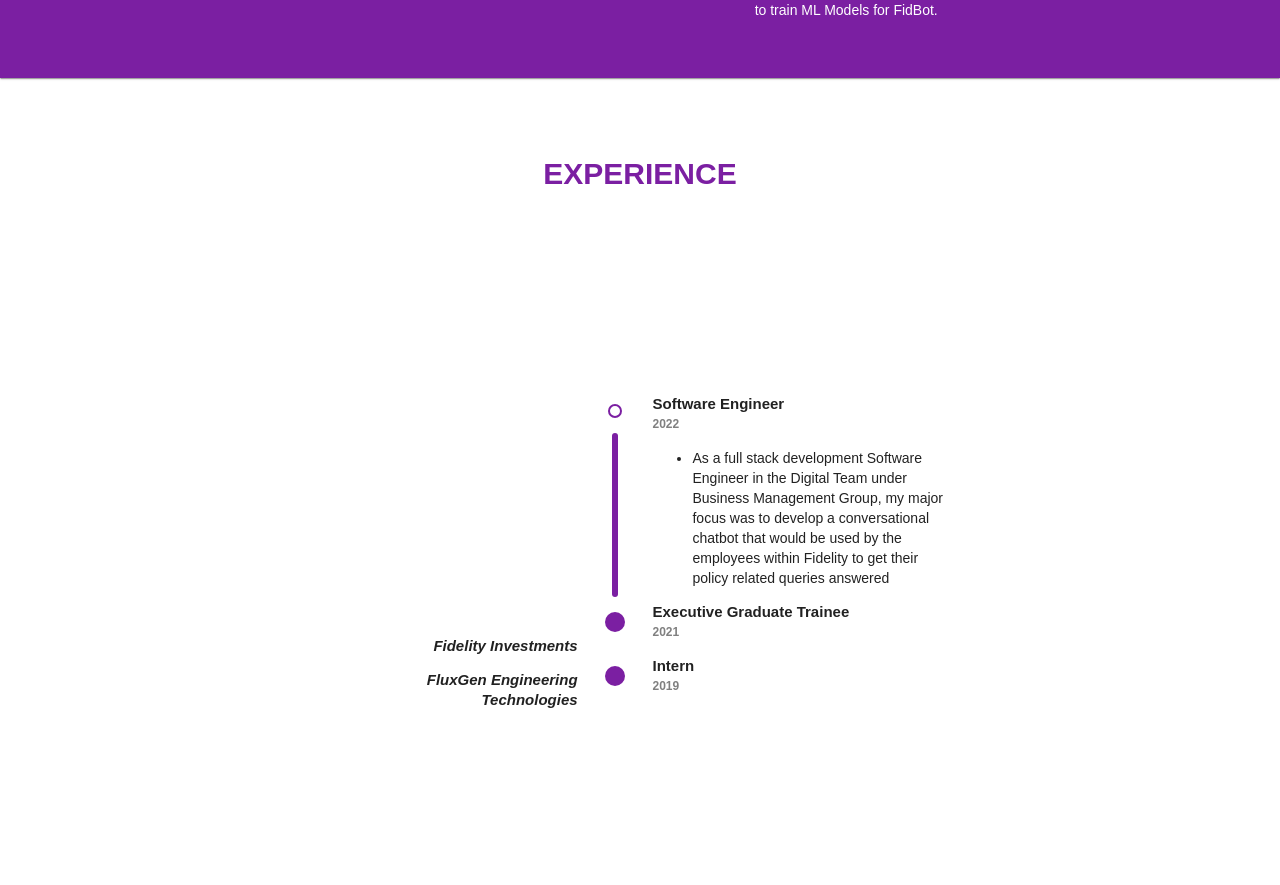
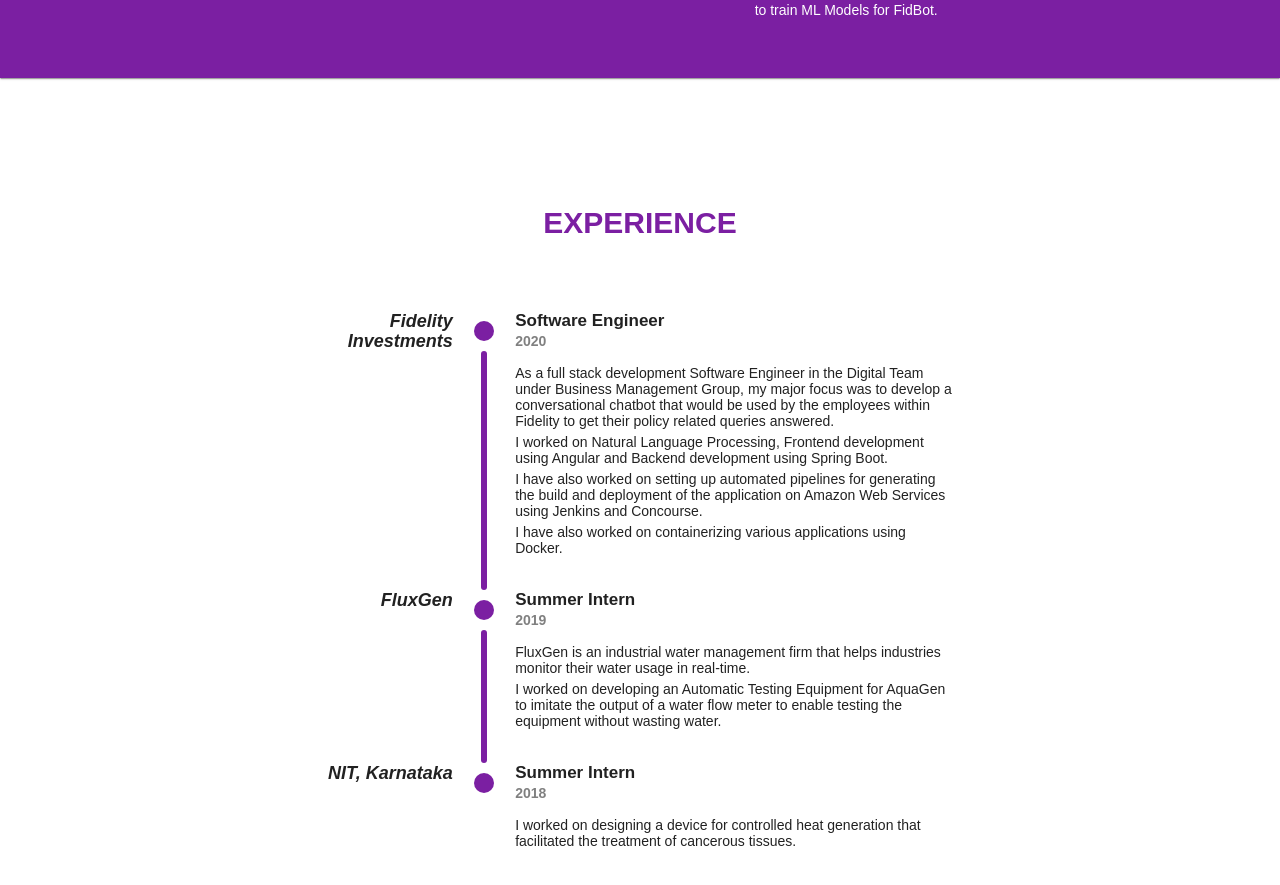
Before and after one commit to nidhiraj98/portfolio, an Angular app: page / in a window 1280 px wide. Shown: the part 1905-2790 px from the top of the page. Built offline with nearby package versions, Linux system fonts and the light colour scheme.

Commit message:
Experience Section: Responsive

```diff
--- a/src/app/app.component.css
+++ b/src/app/app.component.css
@@ -48,6 +48,10 @@
     width: 100%;
 }
 
+app-skills {
+    min-height: calc(100vh - 32px);
+}
+
 @media screen and (max-width: 500px) {
     .navbar {
         justify-content: center;
--- a/src/app/experience/experience-item/experience-item.component.css
+++ b/src/app/experience/experience-item/experience-item.component.css
@@ -3,21 +3,8 @@
     flex-direction: row;
 }
 
-.company-name {
-    width: 40%;
-
-    display: flex;
-    align-items: flex-end;
-    justify-content: flex-end;
-
-    font-size: 1.5rem;
-    font-weight: bold;
-    text-align: right;
-    font-style: italic;
-}
-
 .designation-container {
-    width: 60%;
+    width: 100%;
 
     display: flex;
     flex-direction: column-reverse;
@@ -28,8 +15,22 @@
     justify-content: space-evenly;
 }
 
+.company-name {
+    width: 20%;
+    padding-top: 20px;
+
+    font-size: 1.8rem;
+    font-weight: bold;
+    text-align: right;
+    font-style: italic;
+}
+
+.company-name.small-screen {
+    font-size: inherit;
+}
+
 .road-map {
-    width: 20%;
+    width: 10%;
 
     display: flex;
     align-items: center;
@@ -37,62 +38,93 @@
     justify-content: flex-start;
 }
 
+.top {
+    height: 20px;
+}
+
+.bottom {
+    flex-grow: 1;
+}
+
 .vertical-line {
     width: 6px;
     background-color: var(--color-accent);
-
-    border-radius: 5px;
-
-    margin: 5px auto;
+    height: 100%;
 }
 
-.minor .vertical-line {
-    height: calc(100% - 10px - 14px - 20px);
+.top .vertical-line {
+    border-bottom-left-radius: 5px;
+    border-bottom-right-radius: 5px;
 }
 
-.major .vertical-line {
-    height: calc(100% - 10px - 24px - 20px);
+.bottom .vertical-line {
+    border-top-right-radius: 5px;
+    border-top-left-radius: 5px;
+}
+
+.circle-container {
+    margin: 10px 0;
+}
+
+.major .circle-container {
+    height: 20px;
+    width: 20px;
+}
+
+.minor .circle-container {
+    height: 15px;
+    width: 15px;
 }
 
 .circle {
     border-radius: 50%;
-
-    margin: 10px auto;
+    height: 100%;
+    width: 100%;
 }
 
 .major .circle {
     background-color: var(--color-accent);
-    height: 20px;
-    width: 20px;
 }
 
 .minor .circle {
     background-color: transparent;
-    height: 10px;
-    width: 10px;
+    border: 2px solid var(--color-accent);
 
-    border: 2px solid var(--color-accent);
+    height: calc(100% - 4px);
+    width: calc(100% - 4px);
 }
 
 .role-details {
     display: flex;
-    justify-content: flex-end;
     flex-direction: column;
 
-    width: 80%;
+    width: 70%;
+    padding-top: 20px;
 }
 
 .role-details .role-name {
-    font-size: 1.5rem;
+    font-size: 1.7rem;
     font-weight: bold;
 }
 
 .role-details .role-year {
-    font-size: 1.2rem;
+    font-size: 1.4rem;
     color: grey;
     font-weight: bold;
 }
 
-.invisible-list {
+.role-description {
+    font-size: 1.4rem;
+    line-height: 1.6rem;
+
+    font-weight: 300;
+}
+
+.role-description ul {
+    padding-inline-start: 0;
     list-style: none;
 }
+
+.role-description li {
+    margin: 5px 0;
+}
--- a/src/app/experience/experience-item/experience-item.component.html
+++ b/src/app/experience/experience-item/experience-item.component.html
@@ -1,18 +1,28 @@
 <div class="experience-item">
-    <div class="company-name">
-        {{experience?.companyName}}
-    </div>
     <div class="designation-container">
-        <div *ngFor="let role of experience?.roles; let i = index" class="designation">
+        <div *ngFor="let role of experience.roles; let i = index" class="designation">
+            <div class="company-name large-screen">
+                <span *ngIf="i == 0">{{experience.companyName}}</span>
+            </div>
             <div [ngClass]="i == 0 ? 'road-map major' : 'road-map minor'">
-                <div class="circle"></div>
-                <div class="vertical-line" *ngIf="!isFirst"></div>
+                <div class="top">
+                    <div class="vertical-line" *ngIf="!isLast || (experience.roles.length > 1 && i < experience.roles.length - 1)"></div>
+                </div>
+                <div class="circle-container">
+                    <div class="circle"></div>
+                </div>
+                <div class="bottom">
+                    <div class="vertical-line" *ngIf="!isFirst"></div>
+                </div>
             </div>
             <div class="role-details">
-                <div class="role-name">{{role.roleName}}</div>
+                <div class="role-name">
+                    <span>{{role.roleName}}</span>
+                    <span class="company-name small-screen"> &#8212; {{experience.companyName}}</span>
+                </div>
                 <div class="role-year">{{role.endYear}}</div>
                 <div class="role-description">
-                    <ul [ngClass]="{'invisible-list' : role.description.length > 1}">
+                    <ul>
                         <li *ngFor="let description of role.description">{{description}}</li>
                     </ul>
                 </div>
--- a/src/app/experience/experience-item/experience-item.component.ts
+++ b/src/app/experience/experience-item/experience-item.component.ts
@@ -13,10 +13,12 @@
   @Input()
   isFirst: boolean = false;
 
+  @Input()
+  isLast: boolean = false;
+
   constructor() { }
 
   ngOnInit(): void {
-    console.log(this.experience, this.isFirst);
   }
 
 }
--- a/src/app/experience/experience.component.css
+++ b/src/app/experience/experience.component.css
@@ -1,9 +1,14 @@
 .experience-section {
     border-radius: 0;
-    height: 100vh;
+    min-height: calc(100vh - 32px);
 
     border: none;
     box-shadow: none !important;
+
+    display: flex;
+    flex-direction: column;
+    justify-content: space-evenly;
+    align-items: center;
 }
 
 .mat-card-content {
@@ -32,3 +37,9 @@
 app-experience-item {
     width: 100%;
 }
+
+@media screen and (max-width: 1024px) {
+    .experience-container {
+        min-width: 90%;
+    }
+}
--- a/src/app/experience/experience.component.html
+++ b/src/app/experience/experience.component.html
@@ -2,7 +2,7 @@
     <mat-card-title>EXPERIENCE</mat-card-title>
     <mat-card-content>
         <div class="experience-container">
-            <app-experience-item *ngFor="let experience of experiences; let i = index;" [experience]="experience" [isFirst] = "i == 0"></app-experience-item>
+            <app-experience-item *ngFor="let experience of experiences; let i = index;" [experience]="experience" [isFirst] = "i == 0" [isLast]="i == experiences.length - 1"></app-experience-item>
         </div>
     </mat-card-content>
 </mat-card>
--- a/src/app/experience/experience.component.ts
+++ b/src/app/experience/experience.component.ts
@@ -9,10 +9,21 @@
 })
 export class ExperienceComponent implements OnInit {
   experiences: Experience[] = [
-    new Experience("FluxGen Engineering Technologies", [new Designation(2019, "Intern", [])]),
+    new Experience("NIT, Karnataka", [new Designation(2018, "Summer Intern", [
+      "I worked on designing a device for controlled heat generation that facilitated the treatment of cancerous tissues."
+    ])]),
+    new Experience("FluxGen", [new Designation(2019, "Summer Intern", [
+      "FluxGen is an industrial water management firm that helps industries monitor their water usage in real-time.",
+      "I worked on developing an Automatic Testing Equipment for AquaGen to imitate the output of a water flow meter to enable testing the equipment without wasting water."
+    ])]),
     new Experience("Fidelity Investments", [
-      new Designation(2021, "Executive Graduate Trainee", []),
-      new Designation(2022, "Software Engineer", ["As a full stack development Software Engineer in the Digital Team under Business Management Group, my major focus was to develop a conversational chatbot that would be used by the employees within Fidelity to get their policy related queries answered"])
+      new Designation(2020, "Software Engineer",
+      [
+        "As a full stack development Software Engineer in the Digital Team under Business Management Group, my major focus was to develop a conversational chatbot that would be used by the employees within Fidelity to get their policy related queries answered.",
+        "I worked on Natural Language Processing, Frontend development using Angular and Backend development using Spring Boot.",
+        "I have also worked on setting up automated pipelines for generating the build and deployment of the application on Amazon Web Services using Jenkins and Concourse.",
+        "I have also worked on containerizing various applications using Docker."
+      ])
     ])
   ];
 
--- a/src/app/skills/skills.component.css
+++ b/src/app/skills/skills.component.css
@@ -8,6 +8,11 @@
 .skills-section {
     background-color: var(--color-accent);
     border-radius: 0;
+
+    min-height: calc(100vh - 32px);
+    display: flex;
+    justify-content: space-evenly;
+    flex-direction: column;
 }
 
 .mat-card-title {
--- a/src/index.html
+++ b/src/index.html
@@ -2,7 +2,7 @@
 <html lang="en">
 <head>
   <meta charset="utf-8">
-  <title>Portfolio</title>
+  <title>Nidhi R</title>
   <base href="/">
   <meta name="viewport" content="width=device-width, initial-scale=1">
   <link rel="icon" type="image/x-icon" href="favicon.ico">
--- a/src/styles.css
+++ b/src/styles.css
@@ -13,8 +13,22 @@
     font-family: "Source Code Pro" !important;
 }
 
-@media screen and (max-width: 1000px) {
+/* @media screen and (max-width: 1000px) {
     html {
         font-size: 8px;
     }
+} */
+
+.small-screen {
+    display: none;
 }
+
+@media screen and (max-width: 425px) {
+    .large-screen {
+        display: none;
+    }
+
+    .small-screen {
+        display: initial;
+    }
+}
```
